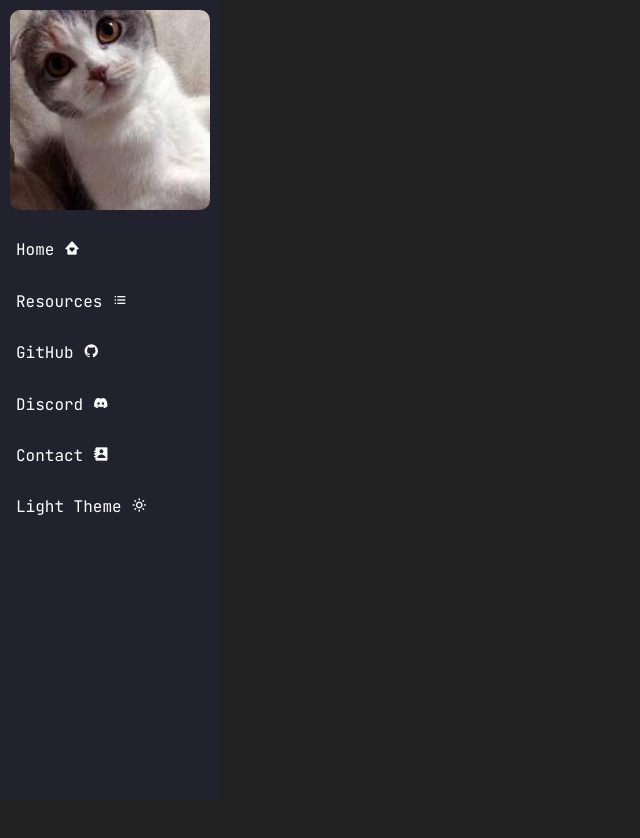
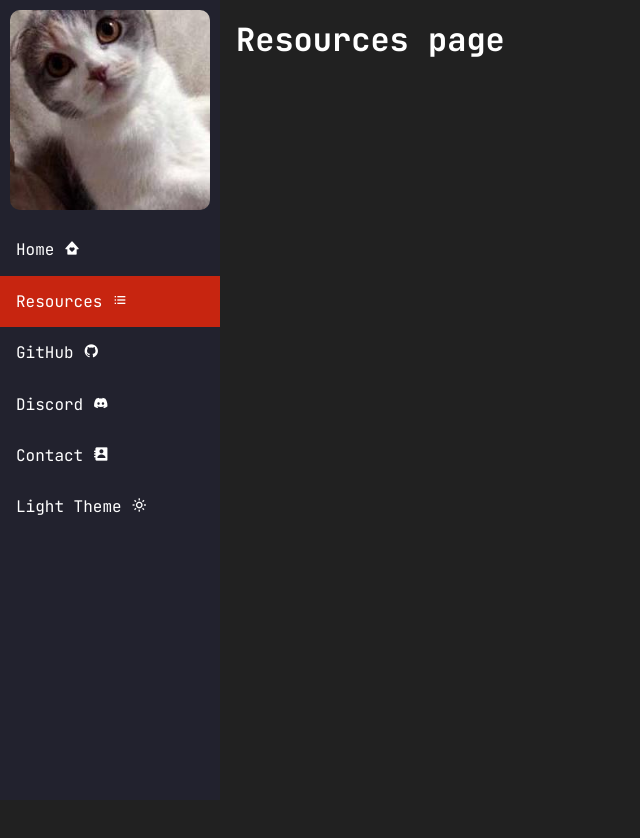
Before and after one commit to Angelillo15/angelillo-front, a Vue app: page /resources in a window 1280 px wide. Shown: the top 838 px of the page, without its empty margins (0-640 px from the left). Built offline with nearby package versions, Linux system fonts and the light colour scheme; what vuesax3 would draw is missing.

Commit message:
Added Resource Page

```diff
--- a/src/router/router.ts
+++ b/src/router/router.ts
@@ -5,6 +5,11 @@ const routes: RouteRecordRaw[] = [
         path: "/",
         name: "Home",
         component: () => import("../views/Home.vue")
+    },
+    {
+        path: "/resources",
+        name: "Resources",
+        component: () => import("../views/Resources.vue")
     }
 ];
 
--- /dev/null
+++ b/src/views/Resources.vue
@@ -0,0 +1,9 @@
+<template>
+    <h1>Resources page</h1>
+</template>
+
+<script lang="ts">
+export default {
+    name: "Resources"
+}
+</script>
```
